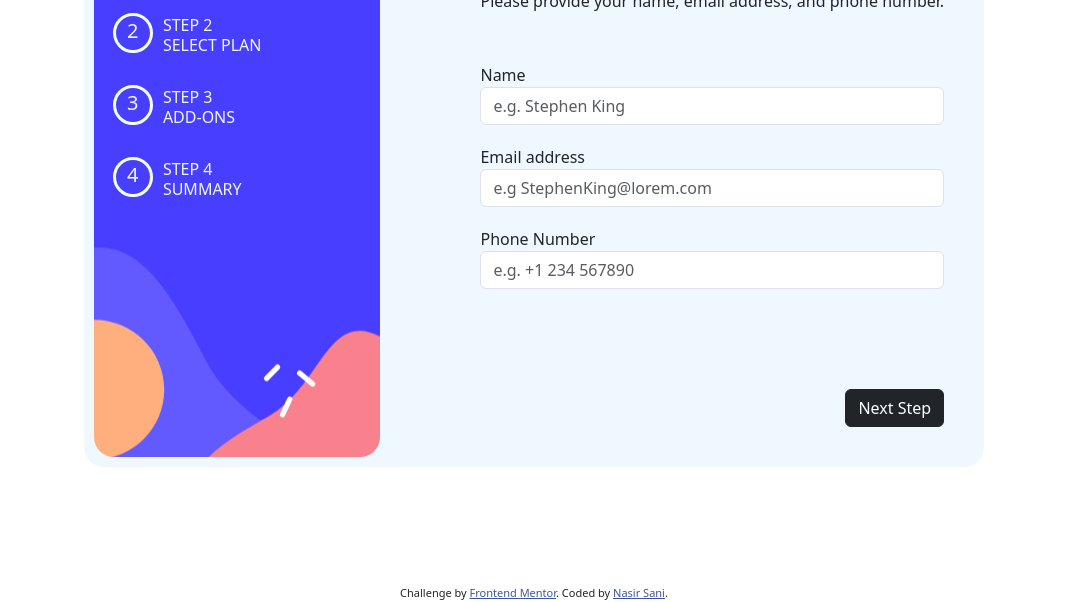
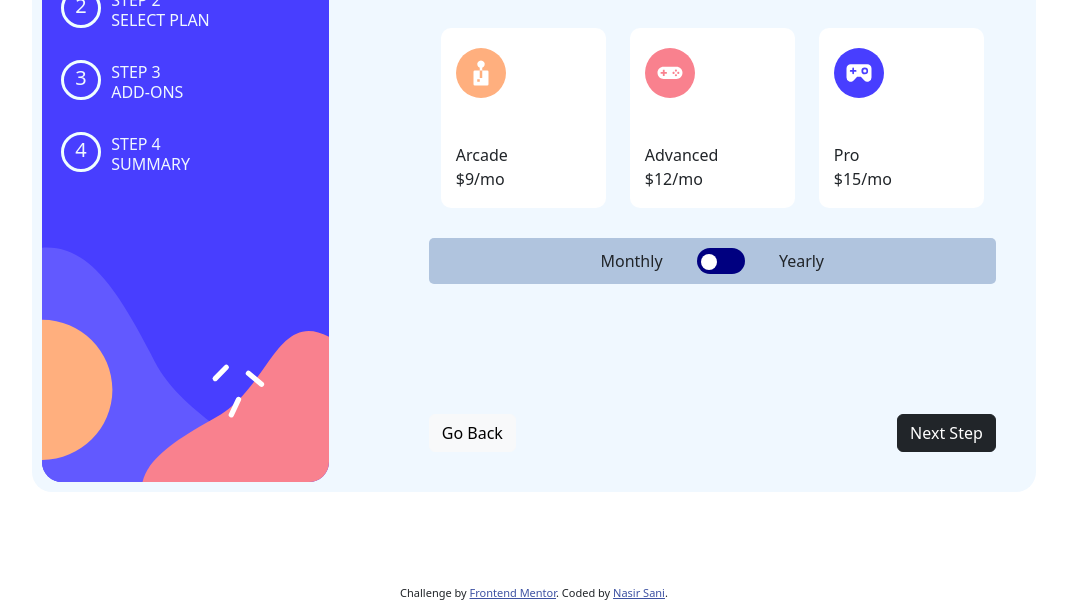
Before and after one commit to Blazehashira/Multi-Step-Form, a plain HTML site: page index.html in a window 1280 px wide. Shown: the part 215-817 px from the top of the page, without its empty margins (106-1173 px from the left). Drawn offline with nearby package versions, Linux system fonts and the light colour scheme.

Commit message:
Step 2 page done

```diff
--- a/assets/styles.css
+++ b/assets/styles.css
@@ -61,6 +61,7 @@ body {
 }
 /* Section 1 -Your info */
 #section1 {
+  display: none;
   grid-area: mc;
   margin: 10px 0 0 50px;
   padding: 20px 40px 40px 40px;
@@ -78,3 +79,85 @@ body {
 }
 
 /* Section 2 */
+#section2 {
+  margin: 10px 0 0 50px;
+  padding: 20px 40px 40px 40px;
+}
+.card-section {
+  margin: 50px 0 0;
+}
+.card-custom {
+  width: 165px;
+  height: 180px;
+  padding: 20px 15px;
+  background: white;
+  border-radius: 10px;
+  transition: border-radius 0.5s cubic-bezier(0.175, 0.885, 0.32, 1.275);
+}
+.plan-card-img {
+  width: 50px;
+  margin: 0 0 45px;
+}
+.plan-duration {
+  text-align: center;
+  margin: 30px 0;
+  background-color: lightsteelblue;
+  border-radius: 5px;
+  padding: 10.5px;
+}
+.switch {
+  font-size: 17px;
+  position: relative;
+  display: inline-block;
+  width: 3rem;
+  height: 1.6rem;
+  margin: 0 30px;
+}
+.switch input {
+  opacity: 0;
+  width: 0;
+  height: 0;
+}
+.slider {
+  position: absolute;
+  cursor: pointer;
+  top: 0;
+  left: 0;
+  right: 0;
+  bottom: 0;
+  background-color: navy;
+  -webkit-transition: 0.4s;
+  transition: 0.4s;
+  border-radius: 30px;
+}
+.slider:before {
+  position: absolute;
+  content: "";
+  height: 1rem;
+  width: 1rem;
+  border-radius: 20px;
+  left: 0.27rem;
+  bottom: 0.25rem;
+  background-color: #fff;
+  -webkit-transition: 0.4s;
+  transition: 0.4s;
+}
+input:checked + .slider {
+  background-color: navy;
+  border: 1px solid navy;
+}
+input:focus + .slider {
+  -webkit-box-shadow: 0 0 1px navy;
+  box-shadow: 0 0 1px navy;
+}
+input:checked + .slider:before {
+  -webkit-transform: translateX(1.4rem);
+  -ms-transform: translateX(1.4rem);
+  transform: translateX(1.4rem);
+  background-color: #fff;
+}
+.page-switch-buttons {
+  margin: 130px 0 0;
+  display: flex;
+  justify-content: space-between;
+}
--- a/index.html
+++ b/index.html
@@ -120,19 +120,63 @@
         <!-- Step 1 end -->
 
         <!-- Step 2 start -->
-        <!-- <section id="section2">
-            <h1>Select your plan</h1>
-            <p>You have the option of monthly or yearly billing.</p>
-            <div class="cards">
-              <span>card 1 - Arcade $9/mo</span>
-              <span>card 2 - Advanced $12/mo</span>
-              <span>card 3 - Pro $15/mo</span>
+        <section id="section2">
+          <h2>Select your plan</h2>
+          <p>You have the option of monthly or yearly billing.</p>
+          <div class="row card-section">
+            <div class="col-lg-4">
+              <div class="card-custom">
+                <img
+                  src="./assets/images/icon-arcade.svg"
+                  class="card-img-top plan-card-img"
+                  alt=""
+                />
+                <div class="card-body">
+                  <p class="card-title">Arcade</p>
+                  <p class="card-text">$9/mo</p>
+                </div>
+              </div>
             </div>
-            <div class="plan-duration">
-              Monthly <button>slider</button> Yearly
+            <div class="col-lg-4">
+              <div class="card-custom">
+                <img
+                  src="./assets/images/icon-advanced.svg"
+                  class="card-img-top plan-card-img"
+                  alt=""
+                />
+                <div class="card-body">
+                  <p class="card-title">Advanced</p>
+                  <p class="card-text">$12/mo</p>
+                </div>
+              </div>
             </div>
-            <div><button>Go Back</button> <button>Next Step</button></div>
-          </section> -->
+            <div class="col-lg-4">
+              <div class="card-custom">
+                <img
+                  src="./assets/images/icon-pro.svg"
+                  class="card-img-top plan-card-img"
+                  alt=""
+                />
+                <div class="card-body">
+                  <p class="card-title">Pro</p>
+                  <p class="card-text">$15/mo</p>
+                </div>
+              </div>
+            </div>
+          </div>
+          <div class="plan-duration">
+            Monthly
+            <label class="switch">
+              <input type="checkbox" />
+              <span class="slider"></span>
+            </label>
+            Yearly
+          </div>
+          <div class="page-switch-buttons">
+            <button class="btn btn-light">Go Back</button>
+            <button class="btn btn-dark">Next Step</button>
+          </div>
+        </section>
         <!-- Step 2 end -->
 
         <!-- Step 3 start -->
```
